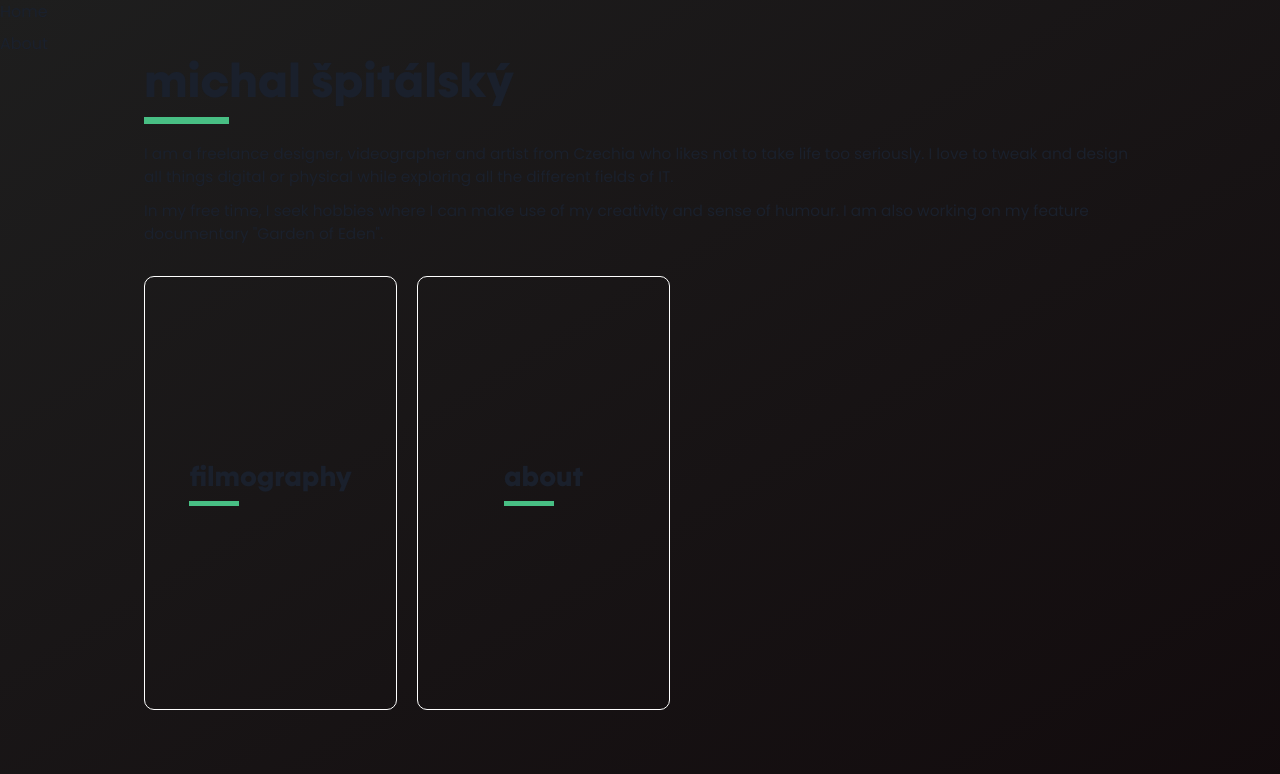
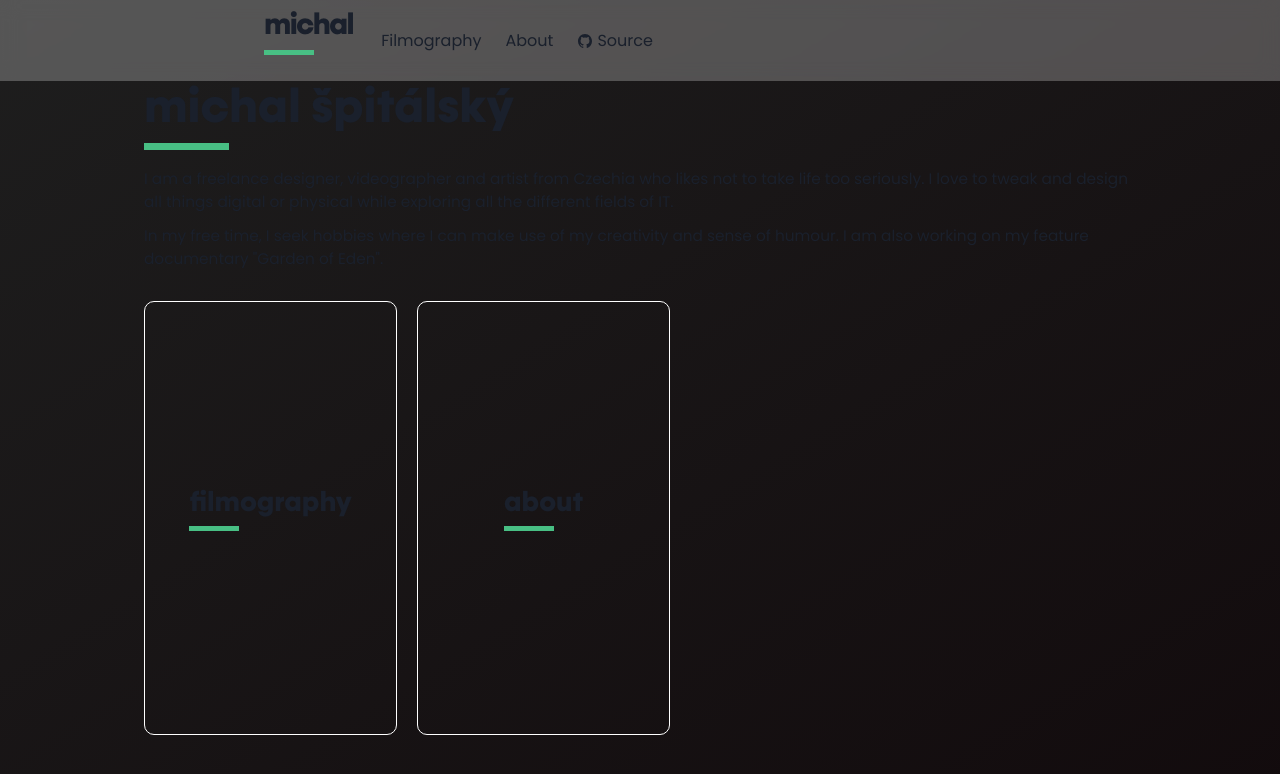
Before and after one commit to Lossmeril/lossmeril-portfolio, a Next.js app: page / in a window 1280 px wide. Shown: the top 774 px of the page. Built offline with nearby package versions, Linux system fonts and the light colour scheme.

Commit message:
feat: temporary navbar

```diff
--- /dev/null
+++ b/components/datasets/pages.tsx
@@ -0,0 +1,6 @@
+export const Pages = {
+  pages: [
+    { title: 'Filmography', href: '/filmography' },
+    { title: 'About', href: '/about' }
+  ]
+}
--- a/components/index/cards.tsx
+++ b/components/index/cards.tsx
@@ -1,11 +1,7 @@
 import React from 'react'
 import { AspectRatio, Box, Heading, Wrap, WrapItem } from '@chakra-ui/react'
 import Link from 'next/link'
-
-const menuCards = [
-  { title: 'Filmography', href: '/filmography' },
-  { title: 'About', href: '/about' }
-]
+import { Pages } from '../datasets/pages'
 
 const Card = ({ title, href }) => {
   return (
@@ -24,7 +20,7 @@
 const MenuCards = () => {
   return (
     <Wrap spacing={5} align="left" my={5}>
-      {menuCards.map(card => (
+      {Pages.pages.map(card => (
         <WrapItem w={{ base: '80%', md: '25%' }} key={card.title}>
           <Card title={card.title} href={card.href} />
         </WrapItem>
--- a/components/navbar.tsx
+++ b/components/navbar.tsx
@@ -1,13 +1,123 @@
-import React from 'react'
-import { Container, Box, Heading, Text, Stack } from '@chakra-ui/react'
-import Link from 'next/link'
+import { HamburgerIcon } from '@chakra-ui/icons'
+import { IoLogoGithub } from 'react-icons/io5'
+import {
+  useColorModeValue,
+  Box,
+  Container,
+  Flex,
+  Heading,
+  Stack,
+  Menu,
+  MenuButton,
+  IconButton,
+  MenuList,
+  MenuItem,
+  Link
+} from '@chakra-ui/react'
+import NextLink from 'next/link'
+import { Pages } from './datasets/pages'
 
-const Navbar: React.FC = () => {
+const LinkItem = ({ href, path, target, children, ...props }) => {
+  const active = path === href
+  const inactiveColor = useColorModeValue('gray200', 'whiteAlpha.900')
   return (
-    <Stack>
-      <Link href="/">Home</Link>
-      <Link href="/about">About</Link>
-    </Stack>
+    <NextLink href={href} passHref scroll={false}>
+      <Link
+        p={2}
+        bg={active ? 'grassTeal' : undefined}
+        color={active ? '#202023' : inactiveColor}
+        target={target}
+        {...props}
+      >
+        {children}
+      </Link>
+    </NextLink>
+  )
+}
+
+const Navbar = props => {
+  const { path } = props
+
+  return (
+    <Box
+      as="nav"
+      w="100%"
+      bg={useColorModeValue('#ffffff40', '#20202380')}
+      css={{ backdropFilter: 'blur(10px)' }}
+      zIndex={1}
+      {...props}
+    >
+      <Container
+        display="flex"
+        p={2}
+        maxW="container.md"
+        flexWrap="wrap"
+        alignItems="center"
+      >
+        <Flex align="center" mr={5}>
+          <Heading as="h1" size="lg" letterSpacing={'tighter'}>
+            <NextLink href="../">Michal</NextLink>
+          </Heading>
+        </Flex>
+
+        <Stack
+          direction={{ base: 'column', md: 'row' }}
+          display={{ base: 'none', md: 'flex' }}
+          width={{ base: 'full', md: 'auto' }}
+          alignItems="center"
+          flexGrow={1}
+          mt={{ base: 4, md: 0 }}
+        >
+          {Pages.pages.map(link => (
+            <LinkItem href={link.href} path={path} target={undefined}>
+              {link.title}
+            </LinkItem>
+          ))}
+          <LinkItem
+            target="_blank"
+            href="https://github.com/craftzdog/craftzdog-homepage"
+            path={path}
+            display="inline-flex"
+            alignItems="center"
+            style={{ gap: 4 }}
+            pl={2}
+          >
+            <IoLogoGithub />
+            Source
+          </LinkItem>
+        </Stack>
+
+        <Box flex={1} alignItems="right">
+          <Box ml={2} display={{ base: 'inline-block', md: 'none' }}>
+            <Menu isLazy id="navbar-menu">
+              <MenuButton
+                as={IconButton}
+                icon={<HamburgerIcon />}
+                variant="outline"
+                aria-label="Options"
+              />
+              <MenuList>
+                <NextLink href="/" passHref>
+                  <MenuItem as={Link}>About</MenuItem>
+                </NextLink>
+                <NextLink href="/works" passHref>
+                  <MenuItem as={Link}>Works</MenuItem>
+                </NextLink>
+                <NextLink href="/posts" passHref>
+                  <MenuItem as={Link}>Posts</MenuItem>
+                </NextLink>
+                <MenuItem
+                  as={Link}
+                  href="https://github.com/craftzdog/craftzdog-homepage"
+                >
+                  View Source
+                </MenuItem>
+              </MenuList>
+            </Menu>
+          </Box>
+        </Box>
+      </Container>
+    </Box>
   )
 }
 
--- a/layouts/main.tsx
+++ b/layouts/main.tsx
@@ -1,6 +1,11 @@
 import Head from 'next/head'
 import { Box, Container } from '@chakra-ui/react'
 import Navbar from '../components/navbar'
+
+const pages = [
+  { title: 'Filmography', href: '/filmography' },
+  { title: 'About', href: '/about' }
+]
 
 const Main = ({ children, router }) => {
   return (
--- a/package.json
+++ b/package.json
@@ -26,13 +26,16 @@
   },
   "homepage": "https://github.com/Lossmeril/portfolio#readme",
   "dependencies": {
+    "@chakra-ui/icons": "^1.1.7",
     "@chakra-ui/react": "^1.8.7",
     "@emotion/react": "^11.8.2",
     "@emotion/styled": "^11.8.1",
+    "@react-icons/all-files": "^4.1.0",
     "framer-motion": "^6.2.8",
     "next": "^12.1.4",
     "react": "^17.0.2",
     "react-dom": "^17.0.2",
+    "react-icons": "^4.3.1",
     "typescript": "^4.6.3"
   },
   "devDependencies": {
```
Also changed, not shown: 2 other files (tests, documents, lock files or other folders).
